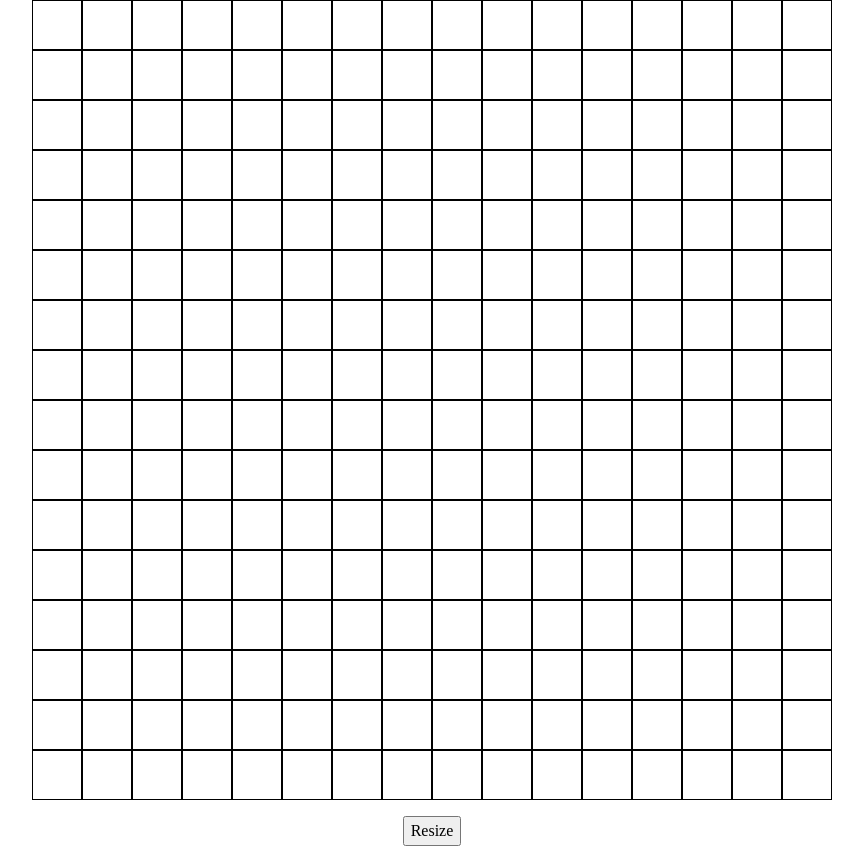
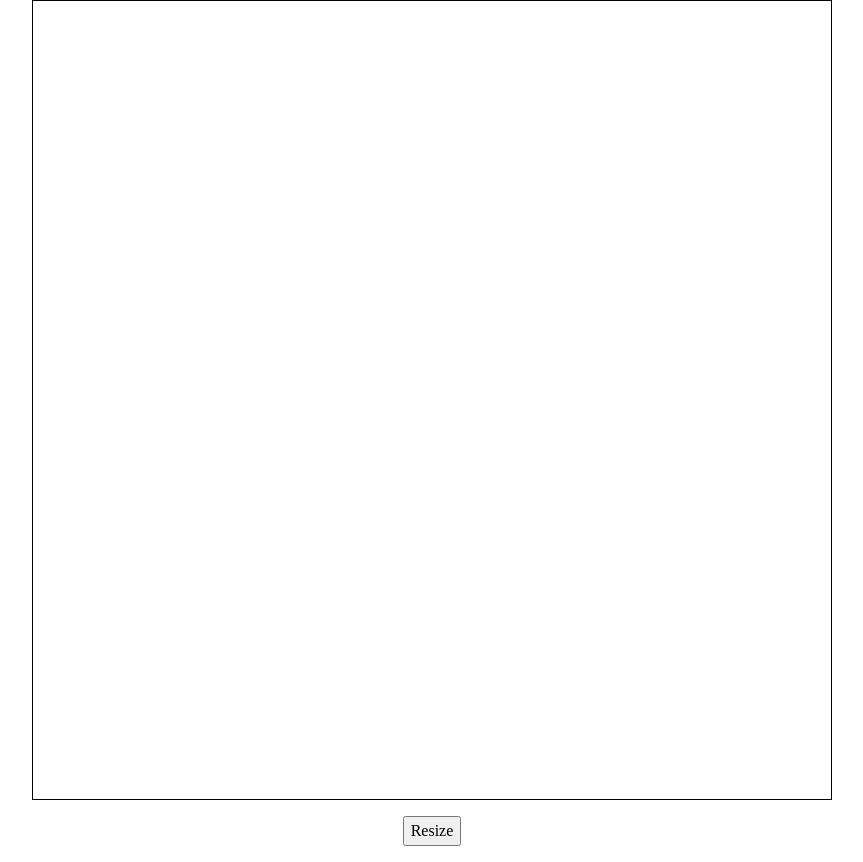
Before and after one commit to midhunpradeep/odin-etch-a-sketch, a plain HTML site: page index.html in a window 1280 px wide. Shown: the whole page, without its empty margins (208-1071 px from the left). Drawn offline with Linux system fonts and the light colour scheme.

Commit message:
fix: Show borders only on edges

```diff
--- a/js/etch-a-sketch.js
+++ b/js/etch-a-sketch.js
@@ -16,6 +16,12 @@ function createGrid(numBoxesX, numBoxesY) {
     for (let j = 0; j < numBoxesX; j++) {
       let box = document.createElement("div");
       box.classList.add("box");
+
+      if (i === 0) box.classList.add("b-top");
+      if (j === numBoxesX - 1) box.classList.add("b-right");
+      if (i === numBoxesY - 1) box.classList.add("b-bottom");
+      if (j === 0) box.classList.add("b-left");
+
       rowFlexBox.appendChild(box);
     }
   }
--- a/styles/styles.css
+++ b/styles/styles.css
@@ -1,3 +1,7 @@
+:root {
+    --border: 1px solid black;
+}
+
 #resize-btn {
     display: block;
     margin: 1rem auto;
@@ -13,6 +17,18 @@
 }
 
 .box {
-    border: 1px solid black;
     aspect-ratio: 1 / 1;
 }
+
+.b-top {
+    border-top: var(--border);
+}
+.b-right {
+    border-right: var(--border);
+}
+.b-bottom {
+    border-bottom: var(--border);
+}
+.b-left {
+    border-left: var(--border);
+}
```
